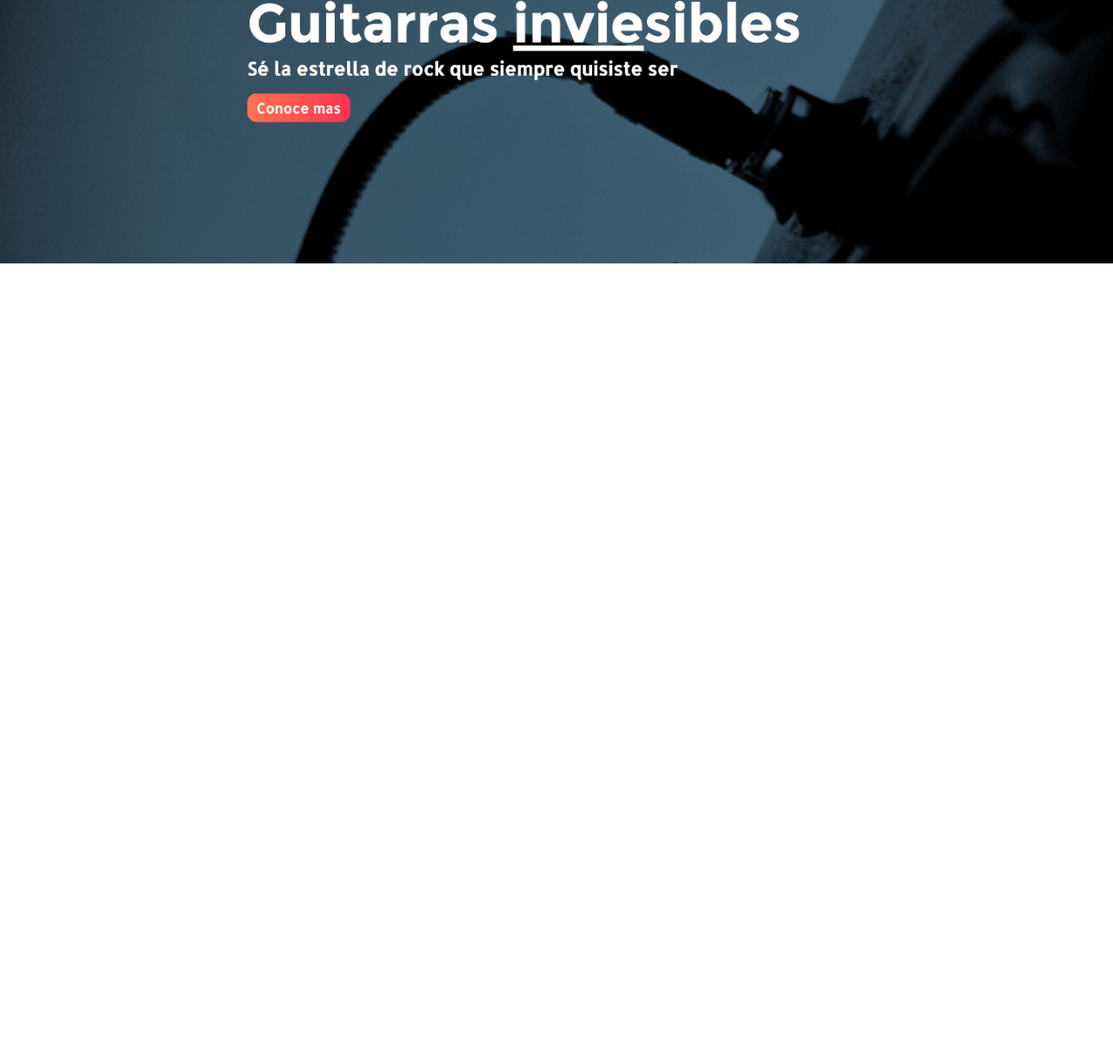
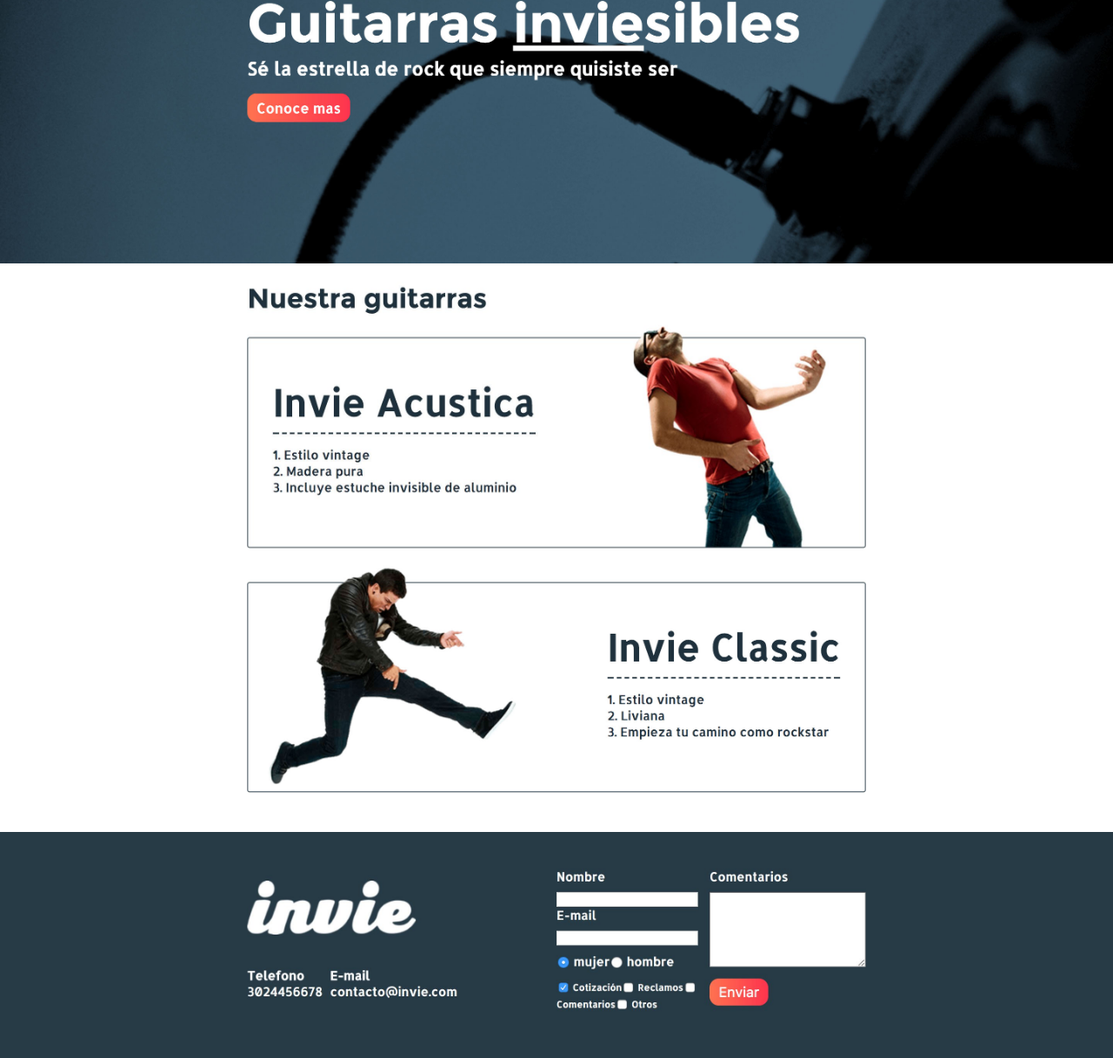
Before and after one commit to KevinJavierReyes/git_platzi, a plain HTML site: page index.html in a window 1280 px wide. Shown: the part 172-1389 px from the top of the page at 87% size. Before the commit the page ends 800 px from the top, so only its background shows below. Drawn offline with Linux system fonts and the light colour scheme.

Commit message:
Agregando Footer

```diff
--- a/index.html
+++ b/index.html
@@ -17,5 +17,8 @@
     <body>
         <img src="header.jpg"/>
         <img src="hero.jpg"/>
+        <img src="acustica.jpg"/>
+        <img src="clasica.jpg"/>
+        <img src="footer.jpg"/>
     </body>
 </html>
```
Also changed, not shown: acustica.jpg (added), clasica.jpg (added), footer.jpg (added).
